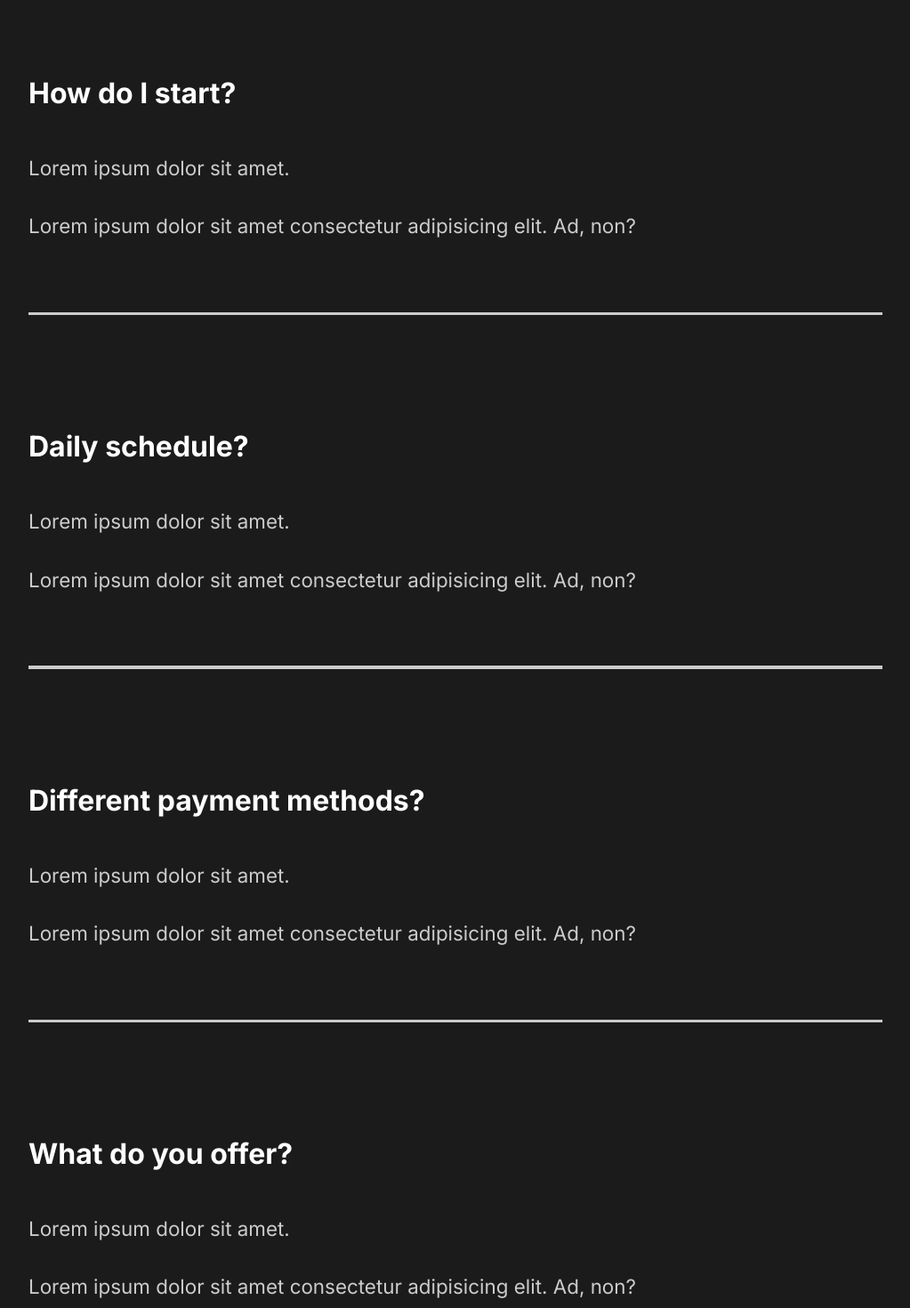
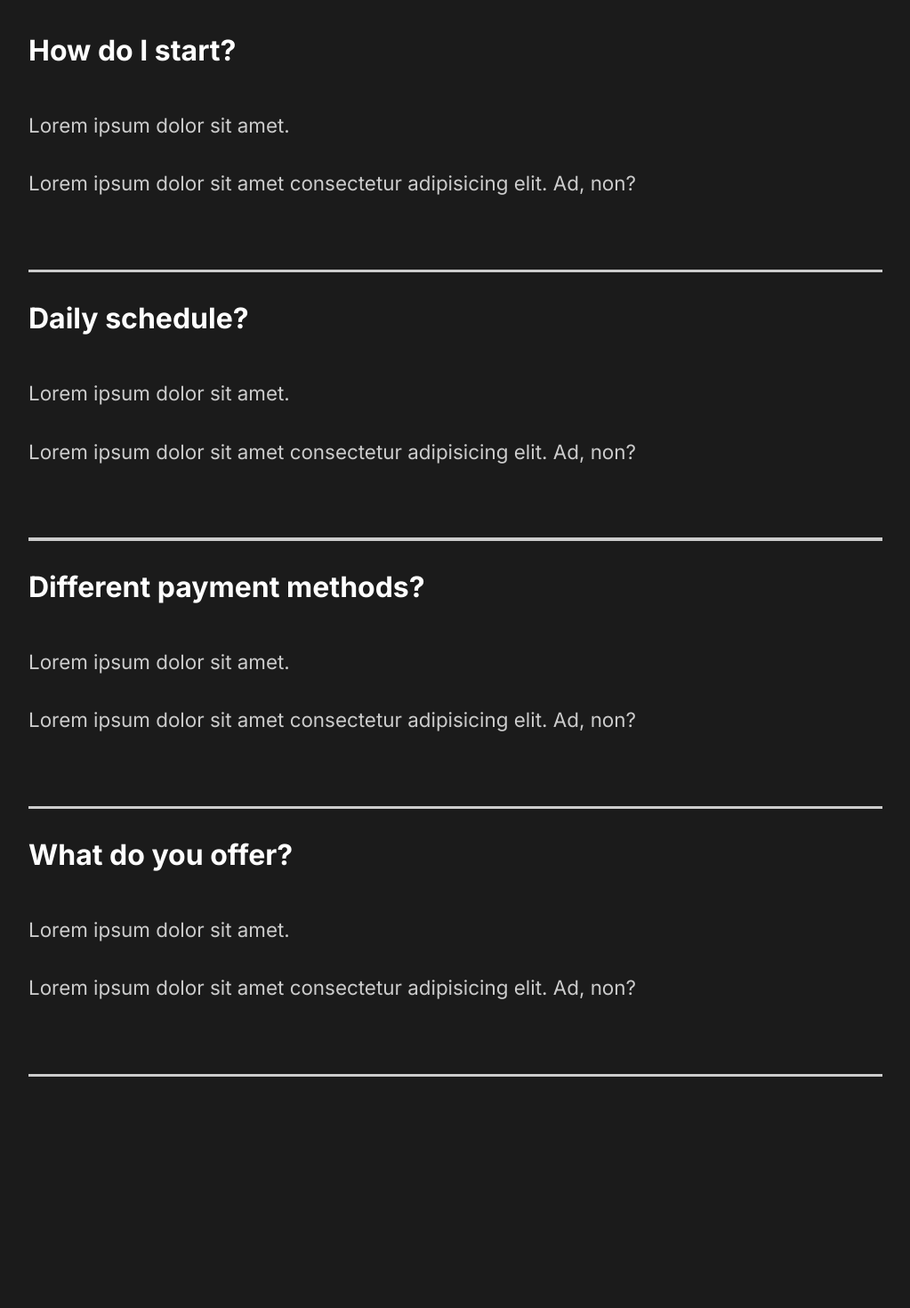
Before and after one commit to ThomasYttri/react-website, a React (Create React App) app: page / in a window 1280 px wide. Shown: the part 2380-3850 px from the top of the page at 89% size, without its empty margins (128-1151 px from the left). After the commit the page ends 3702 px from the top, so only its background shows below. Built offline with nearby package versions, Linux system fonts and the light colour scheme.

Commit message:
Finished up FAQ section

```diff
--- a/src/components/FaqSection.js
+++ b/src/components/FaqSection.js
@@ -1,53 +1,38 @@
 import styled from "styled-components";
 import {About} from "../styles";
 import Toggle from "./Toggle";
+import {AnimateSharedLayout} from "framer-motion";
 
 const FaqSection = () => {
     return (
         <Faq>
             <h2>Any Questions <span>FAQ</span></h2>
-
-                <div className="question">
-                    <h4>How do I start?</h4>
-                    <Toggle>
+            <AnimateSharedLayout>
+            <Toggle title="How do I start?">
                 <div className="answer">
                     <p>Lorem ipsum dolor sit amet.</p>
                     <p>Lorem ipsum dolor sit amet consectetur adipisicing elit. Ad, non?</p>
                 </div>
             </Toggle>
-                    <div className="faq-line"></div>
-                </div>
-
-            <Toggle>
-            <div className="question">
-                <h4>Daily schedule?</h4>
+            <Toggle title="Daily schedule?">
                 <div className="answer">
                     <p>Lorem ipsum dolor sit amet.</p>
                     <p>Lorem ipsum dolor sit amet consectetur adipisicing elit. Ad, non?</p>
                 </div>
-                <div className="faq-line"></div>
-            </div>
             </Toggle>
-            <Toggle>
-                <div className="question">
-                <h4>Different payment methods?</h4>
+            <Toggle title="Different payment methods?">
                 <div className="answer">
                     <p>Lorem ipsum dolor sit amet.</p>
                     <p>Lorem ipsum dolor sit amet consectetur adipisicing elit. Ad, non?</p>
                 </div>
-                <div className="faq-line"></div>
-                </div>
             </Toggle>
-            <Toggle>
-                <div className="question">
-                <h4>What do you offer?</h4>
+            <Toggle title="What do you offer?">
                 <div className="answer">
                     <p>Lorem ipsum dolor sit amet.</p>
                     <p>Lorem ipsum dolor sit amet consectetur adipisicing elit. Ad, non?</p>
                 </div>
-                <div className="faq-line"></div>
-                </div>
             </Toggle>
+            </AnimateSharedLayout>
         </Faq>
     )
 }
--- a/src/components/Toggle.js
+++ b/src/components/Toggle.js
@@ -1,11 +1,14 @@
 import {useState} from "react";
+import {motion} from "framer-motion";
 
-const Toggle = ({children}) => {
+const Toggle = ({children, title}) => {
     const [toggle, setToggle] = useState(true);
     return (
-        <div onClick={() => setToggle(!toggle)}>
+        <motion.div layout className="Question" onClick={() => setToggle(!toggle)}>
+            <motion.h4 layout>{title}</motion.h4>
             {toggle ? children : ""}
-        </div>
+            <div className="faq-line"></div>
+        </motion.div>
     );
 }
 
```
Also changed, not shown: 1 other file (tests, documents, lock files or other folders). Lines whose indentation alone changed are shown as unchanged.
